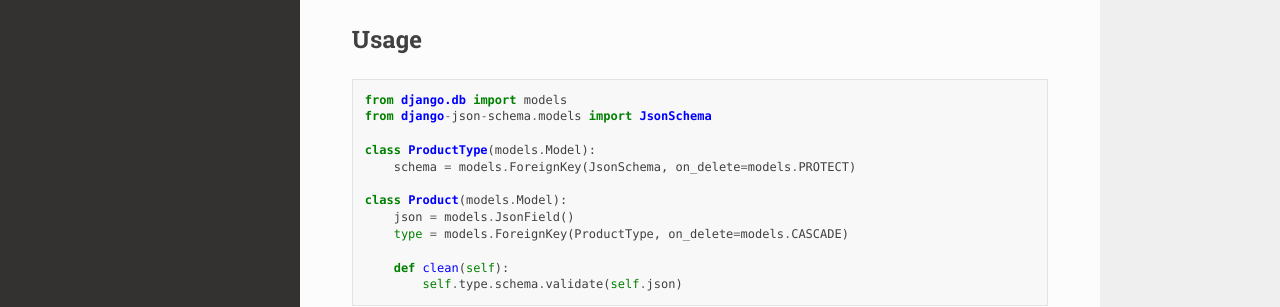
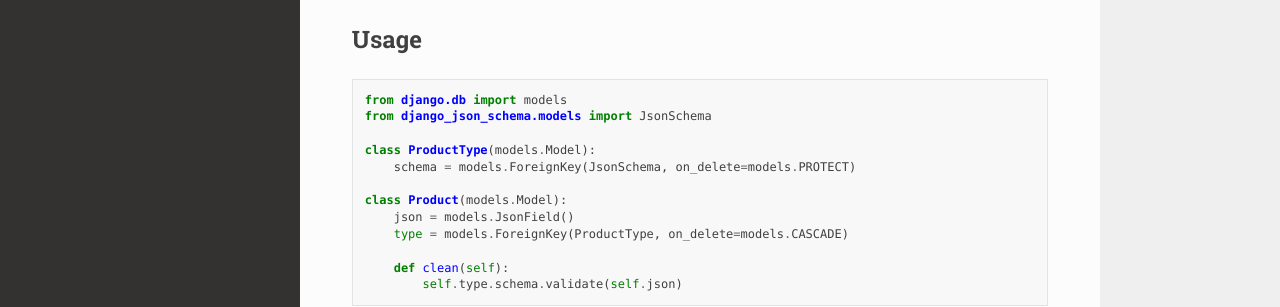
Before and after one commit to maykinmedia/django-json-schema, a Sphinx documentation site: the page built from docs/quickstart.rst, in a window 1280 px wide. Shown: the part 308-615 px from the top of the page. Built offline with Sphinx 7.4.7 and the Read the Docs theme 3.1.0, drawn with Linux system fonts in a browser that asks for light colours.

Commit message:
Add feedback

```diff
--- a/README.rst
+++ b/README.rst
@@ -12,7 +12,7 @@ Welcome to django-json-schema's documentation!
 
 |python-versions| |django-versions| |pypi-version|
 
-A reusable Django app to store json schemas.
+A reusable Django app to store JSON schemas.
 
 .. contents::
 
@@ -50,7 +50,7 @@ Usage
 
 .. code-block:: python
 
-    from django-json-schema.models import JsonSchema
+    from django_json_schema.models import JsonSchema
 
     class ProductType(models.Model):
         schema = models.ForeignKey(JsonSchema, on_delete=models.PROTECT)
--- a/docs/index.rst
+++ b/docs/index.rst
@@ -10,7 +10,7 @@ Welcome to django-json-schema's documentation!
 ..
    |docs| |python-versions| |django-versions| |pypi-version|
 
-A reusable Django app to store json schemas.
+A reusable Django app to store JSON schemas.
 
 Features
 ========
--- a/docs/quickstart.rst
+++ b/docs/quickstart.rst
@@ -18,7 +18,7 @@ Usage
 .. code-block:: python
 
     from django.db import models
-    from django-json-schema.models import JsonSchema
+    from django_json_schema.models import JsonSchema
 
     class ProductType(models.Model):
         schema = models.ForeignKey(JsonSchema, on_delete=models.PROTECT)
```
